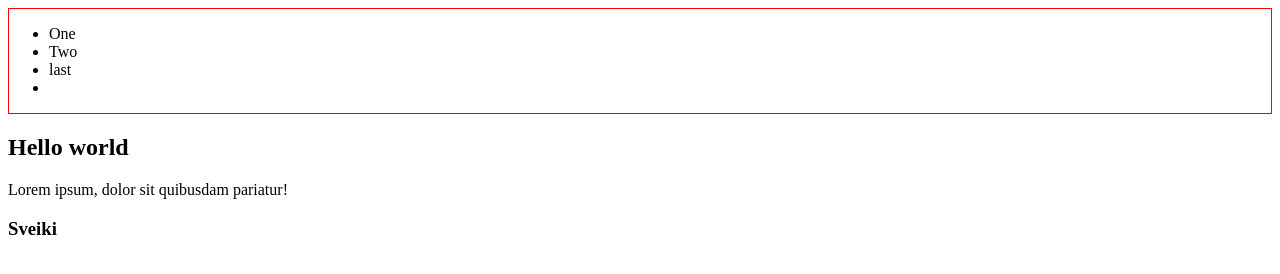
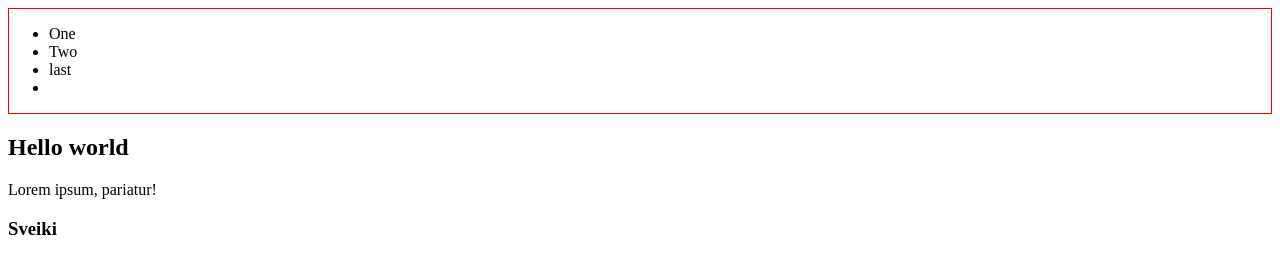
Before and after one commit to kydsib/Git-intro, a plain HTML site: page index.html in a window 1280 px wide. Drawn offline with Linux system fonts and the light colour scheme; files whose address does not match are found by name.

Commit message:
Updated html

```diff
--- a/index.html
+++ b/index.html
@@ -17,7 +17,7 @@
     </ul>
   </div>
   <h2>Hello world</h2>
-  <p>Lorem ipsum, dolor sit quibusdam pariatur!</p>
+  <p>Lorem ipsum, pariatur!</p>
   <h3>Sveiki</h3>
 </body>
 </html>
```
